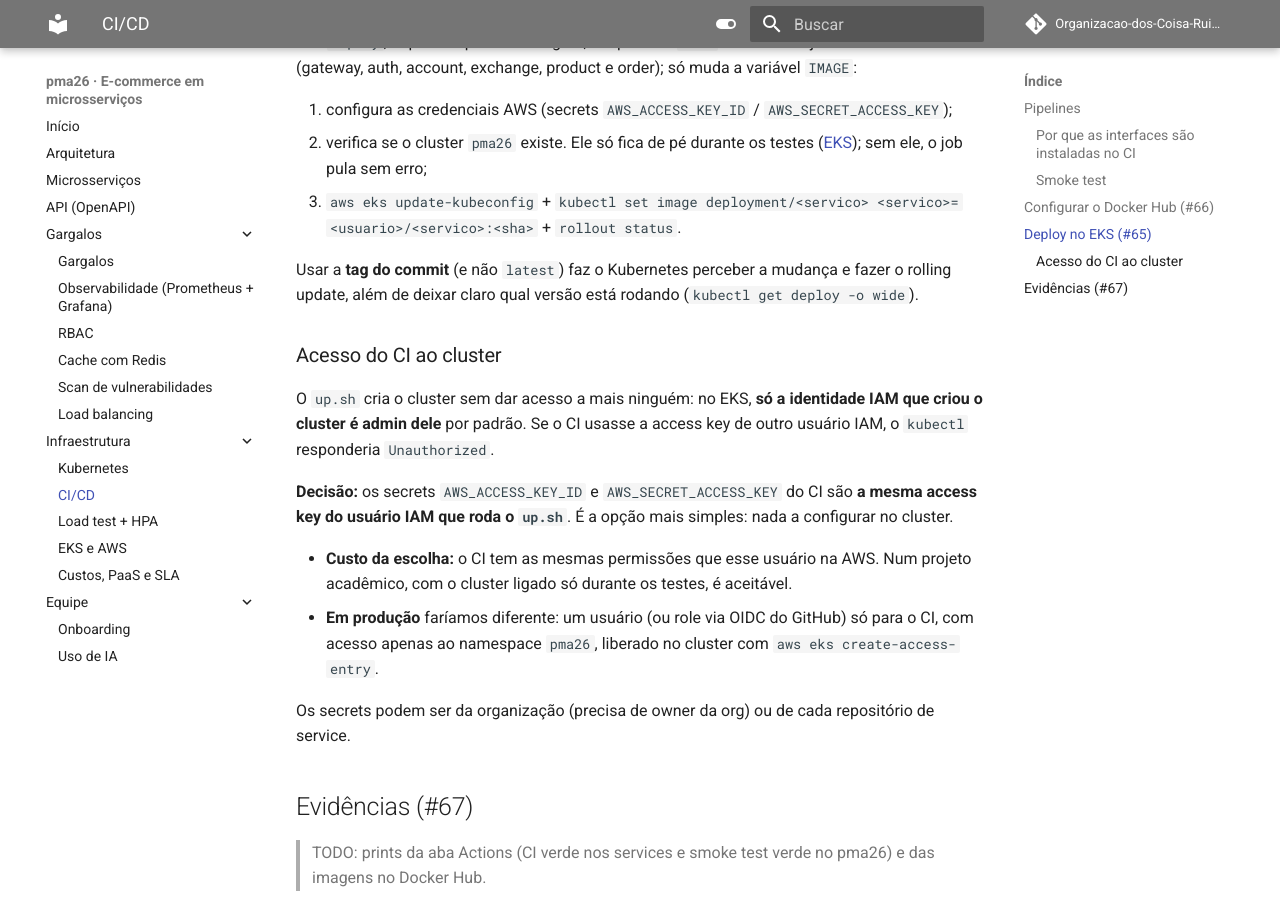
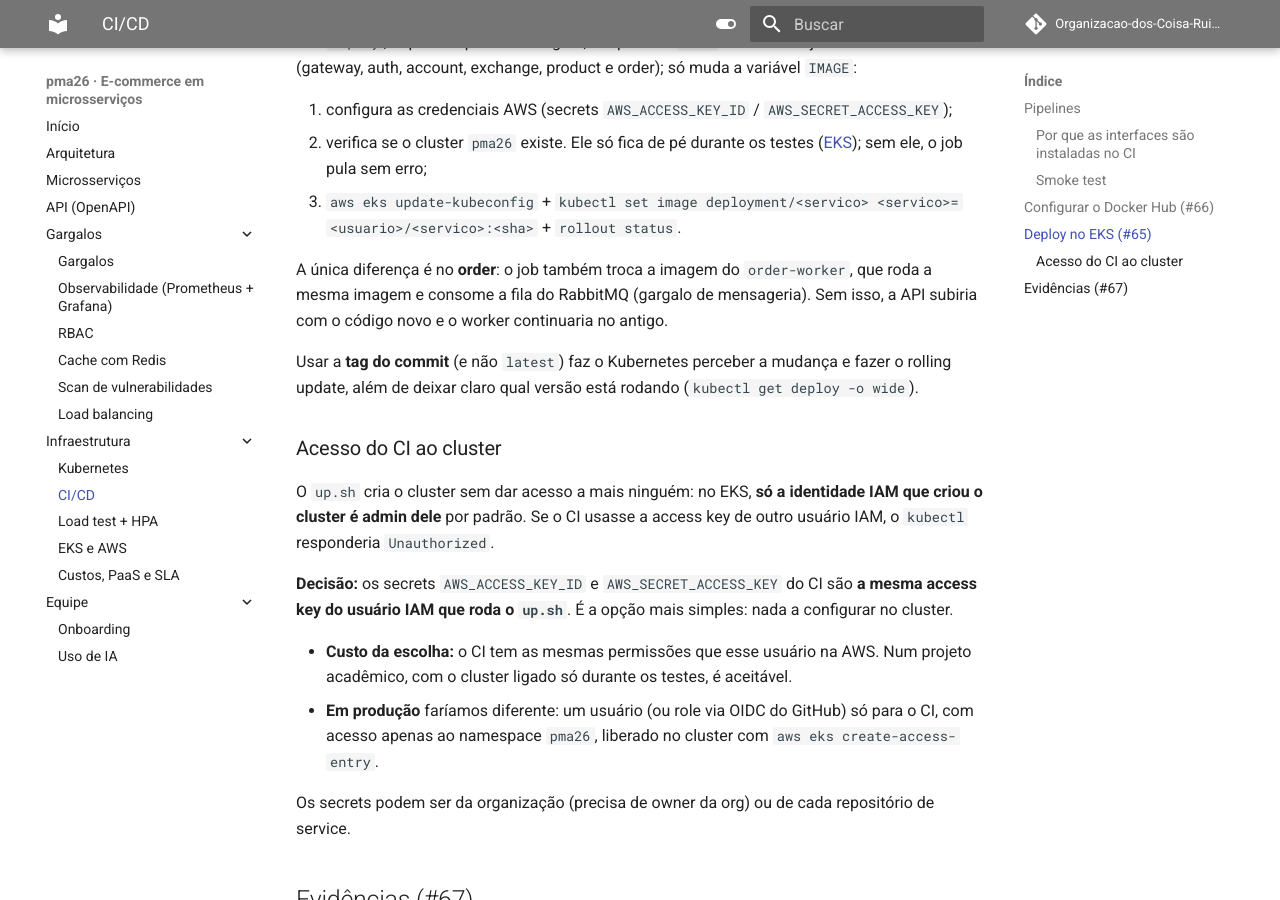
Before and after one commit to Organizacao-dos-Coisa-Ruim/pma26, an MkDocs documentation site: the page built from docs/cicd.md, in a window 1280 px wide and 900 px high, scrolled down 2171 px. Built offline with MkDocs 1.6.1 and Material for MkDocs 9.7.7, drawn with Linux system fonts in a browser that asks for light colours; comment, search, counter and statistics services are not loaded.

Commit message:
docs: deploy do order também atualiza o order-worker; registro de IA
- cicd.md: o job de deploy é igual nos 6 services, exceto no order, que também
  troca a imagem do order-worker (order-service#3)
- ia.md: resolução do conflito do #123 e correção do deploy

Co-Authored-By: Claude Opus 5.5 <noreply@anthropic.com>

```diff
--- a/docs/cicd.md
+++ b/docs/cicd.md
@@ -67,6 +67,9 @@ exchange, product e order); só muda a variável `IMAGE`:
 2. verifica se o cluster `pma26` existe. Ele só fica de pé durante os testes ([EKS](eks.md)); sem ele, o job pula sem erro;
 3. `aws eks update-kubeconfig` + `kubectl set image deployment/<servico> <servico>=<usuario>/<servico>:<sha>` + `rollout status`.
 
+A única diferença é no **order**: o job também troca a imagem do `order-worker`, que roda a mesma imagem e consome a
+fila do RabbitMQ (gargalo de mensageria). Sem isso, a API subiria com o código novo e o worker continuaria no antigo.
+
 Usar a **tag do commit** (e não `latest`) faz o Kubernetes perceber a mudança e fazer o rolling update, além de deixar
 claro qual versão está rodando (`kubectl get deploy -o wide`).
 
```
Also changed, not shown: docs/ia.md (+1 -0 lines).
